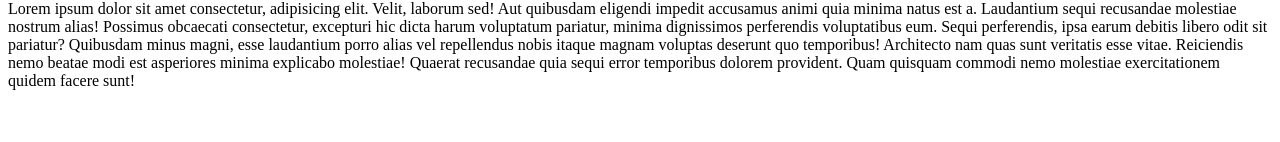
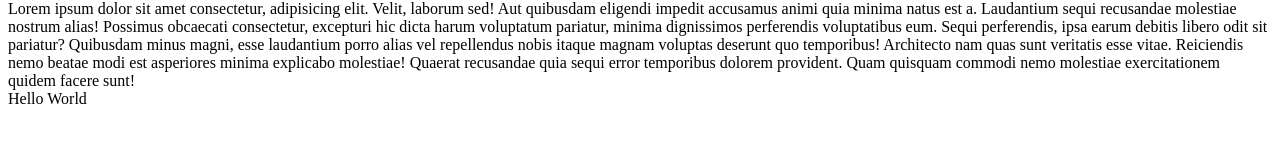
Before and after one commit to Min-Pyae/GIT, a plain HTML site: page index.html in a window 1280 px wide. Shown: the part 376-518 px from the top of the page. Drawn offline with Linux system fonts and the light colour scheme.

Commit message:
added header in index.html

```diff
--- a/index.html
+++ b/index.html
@@ -12,5 +12,7 @@
     <section>
         Lorem ipsum dolor sit amet consectetur, adipisicing elit. Velit, laborum sed! Aut quibusdam eligendi impedit accusamus animi quia minima natus est a. Laudantium sequi recusandae molestiae nostrum alias! Possimus obcaecati consectetur, excepturi hic dicta harum voluptatum pariatur, minima dignissimos perferendis voluptatibus eum. Sequi perferendis, ipsa earum debitis libero odit sit pariatur? Quibusdam minus magni, esse laudantium porro alias vel repellendus nobis itaque magnam voluptas deserunt quo temporibus! Architecto nam quas sunt veritatis esse vitae. Reiciendis nemo beatae modi est asperiores minima explicabo molestiae! Quaerat recusandae quia sequi error temporibus dolorem provident. Quam quisquam commodi nemo molestiae exercitationem quidem facere sunt!
     </section>
+
+    <header>Hello World</header>
 </body>
 </html>
```
